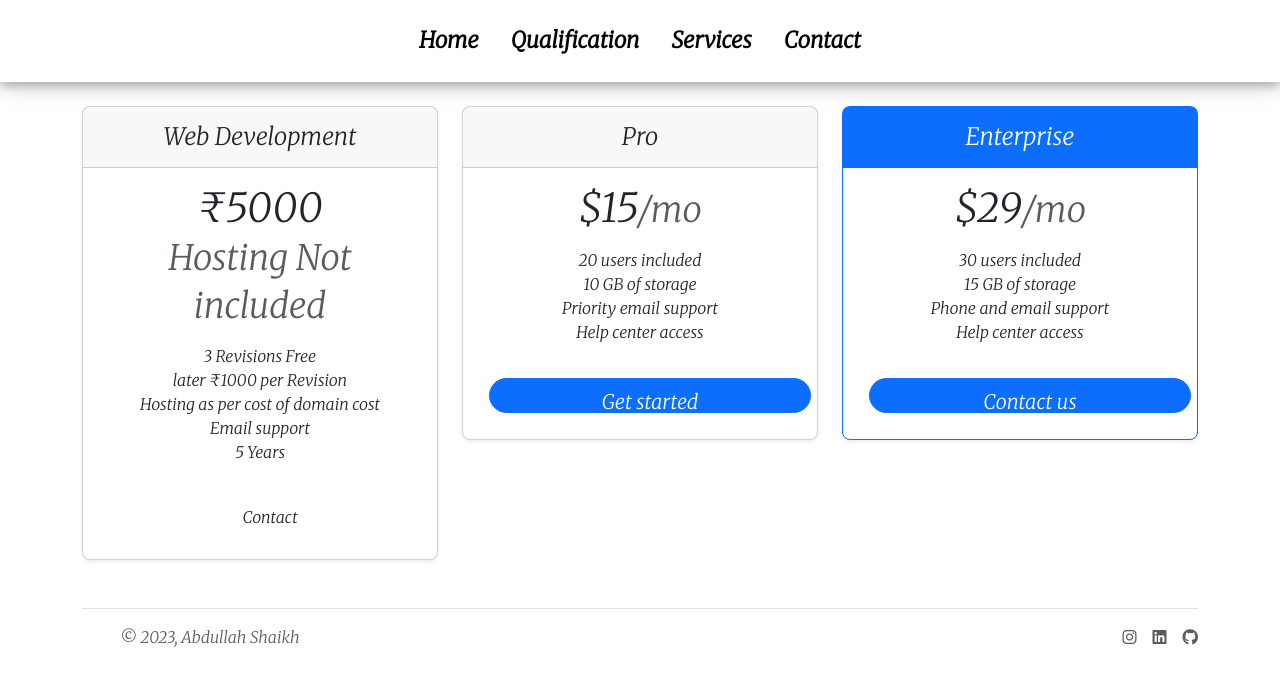
After one commit to AbdullahSK03/Abdullah-Shaikh, a Flask app: page /Services in a window 1280 px wide. The commit adds this page. Shown: the top 686 px of the page. Run offline with Flask 3, Linux system fonts and the light colour scheme; some libraries are stand-ins or nearby versions.

Commit message:
services

```diff
--- a/main.py
+++ b/main.py
@@ -29,6 +29,9 @@ def content():
 def contact():
     return render_template("contact.html")
 
+@app.route('/Services')
+def services():
+     return render_template("services.html")
 
 if "__main__" == __name__:
     app.run(debug=True)
--- a/static/CSS/main.css
+++ b/static/CSS/main.css
@@ -87,6 +87,10 @@ textarea {
 
 label {
     margin: 20px;
+}
+
+#Contact{
+
 }
 
 .btn {
--- /dev/null
+++ b/templates/services.html
@@ -0,0 +1,77 @@
+{% include "header.html" %}
+<div class="container">
+  <main CLASS="mt-4">
+    <div class="row row-cols-1 row-cols-md-3 mb-3 text-center">
+      <div class="col">
+        <div class="card mb-4 rounded-3 shadow-sm">
+          <div class="card-header py-3">
+            <h4 class="my-0 fw-normal">Web Development</h4>
+          </div>
+          <div class="card-body">
+            <h1 class="card-title pricing-card-title">
+              ₹5000
+              <br />
+              <small class="text-body-secondary fw-light">
+                Hosting Not included</small
+              >
+            </h1>
+            <ul class="list-unstyled mt-3 mb-4">
+              <li>3 Revisions Free <br />later ₹1000 per Revision</li>
+              <li>Hosting as per cost of domain cost</li>
+              <li>Email support</li>
+              <li>5 Years</li>
+            </ul>
+            <a href="Contact">
+              <button id="Contact" type="button" class="w-100 btn">
+                Contact
+              </button>
+            </a>
+          </div>
+        </div>
+      </div>
+      <div class="col">
+        <div class="card mb-4 rounded-3 shadow-sm">
+          <div class="card-header py-3">
+            <h4 class="my-0 fw-normal">Pro</h4>
+          </div>
+          <div class="card-body">
+            <h1 class="card-title pricing-card-title">
+              $15<small class="text-body-secondary fw-light">/mo</small>
+            </h1>
+            <ul class="list-unstyled mt-3 mb-4">
+              <li>20 users included</li>
+              <li>10 GB of storage</li>
+              <li>Priority email support</li>
+              <li>Help center access</li>
+            </ul>
+            <button type="button" class="w-100 btn btn-lg btn-primary">
+              Get started
+            </button>
+          </div>
+        </div>
+      </div>
+      <div class="col">
+        <div class="card mb-4 rounded-3 shadow-sm border-primary">
+          <div class="card-header py-3 text-bg-primary border-primary">
+            <h4 class="my-0 fw-normal">Enterprise</h4>
+          </div>
+          <div class="card-body">
+            <h1 class="card-title pricing-card-title">
+              $29<small class="text-body-secondary fw-light">/mo</small>
+            </h1>
+            <ul class="list-unstyled mt-3 mb-4">
+              <li>30 users included</li>
+              <li>15 GB of storage</li>
+              <li>Phone and email support</li>
+              <li>Help center access</li>
+            </ul>
+            <button type="button" class="w-100 btn btn-lg btn-primary">
+              Contact us
+            </button>
+          </div>
+        </div>
+      </div>
+    </div>
+  </main>
+</div>
+{% include "footer.html" %}
```
